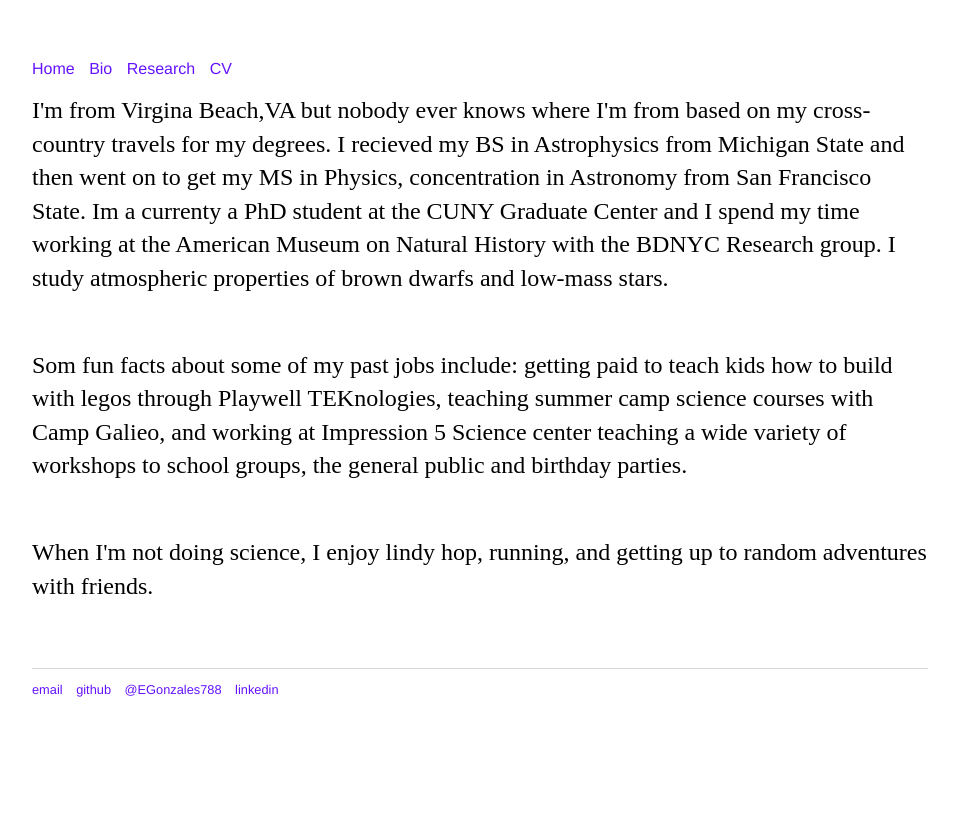
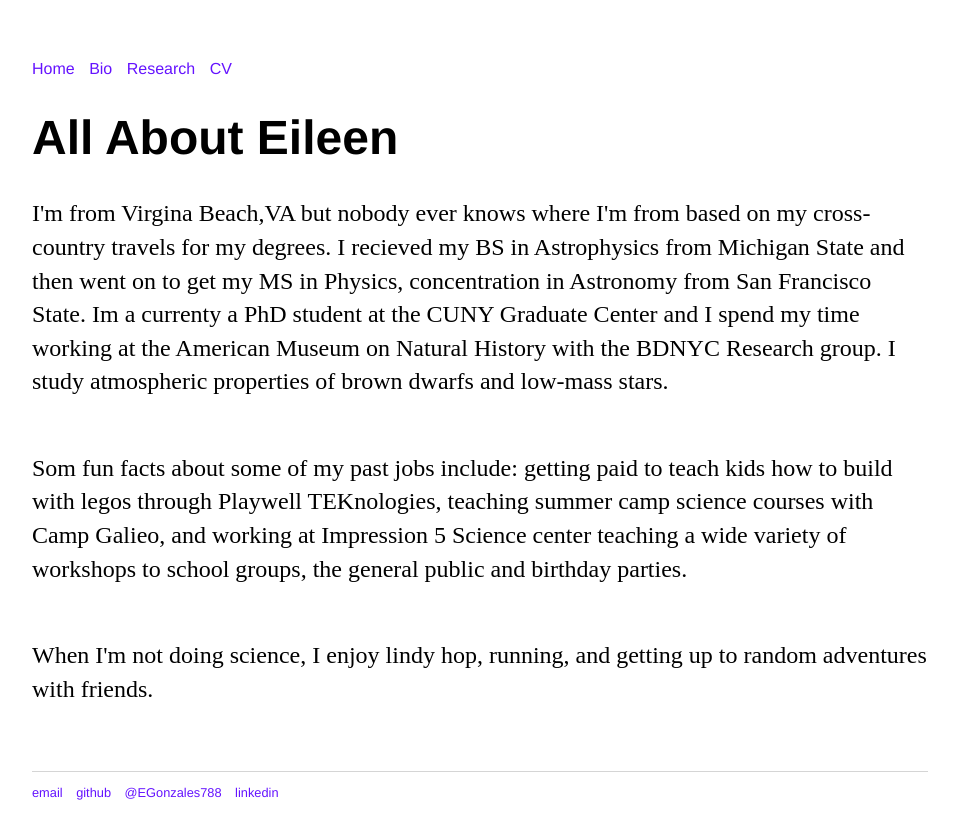
Before and after one commit to ECGonzales/ECGonzales.github.io, a Jekyll site: the page built from Bio/index.html, in a window 1280 px wide. Shown: the top 839 px of the page, without its empty margins (160-1119 px from the left). Built offline with Jekyll 4.4.1, drawn with Linux system fonts in a browser that asks for light colours.

Commit message:
Added a Header

```diff
--- a/Bio/index.html
+++ b/Bio/index.html
@@ -4,6 +4,7 @@ title: Eileen Gonzales CV
 ---
 
 	<div class="bio">
+		<h1>All About Eileen</h1>
 		<p> I'm from Virgina Beach,VA but nobody ever knows where I'm from based on my cross-country travels for my degrees.
 		I recieved my BS in Astrophysics from Michigan State and then went on to get my MS in Physics,
 		concentration in Astronomy from San Francisco State. Im a currenty a PhD student at the CUNY Graduate Center
```
